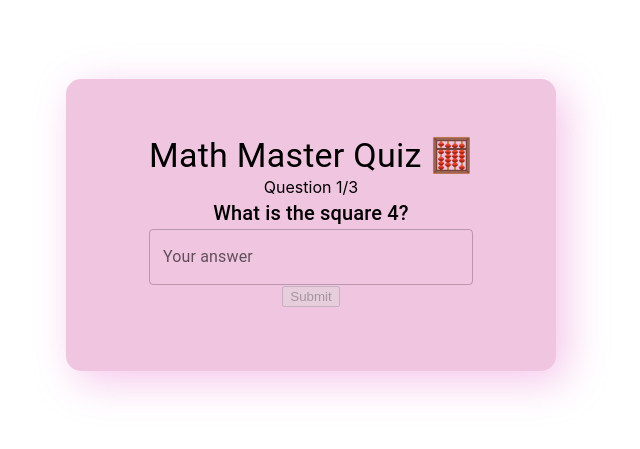
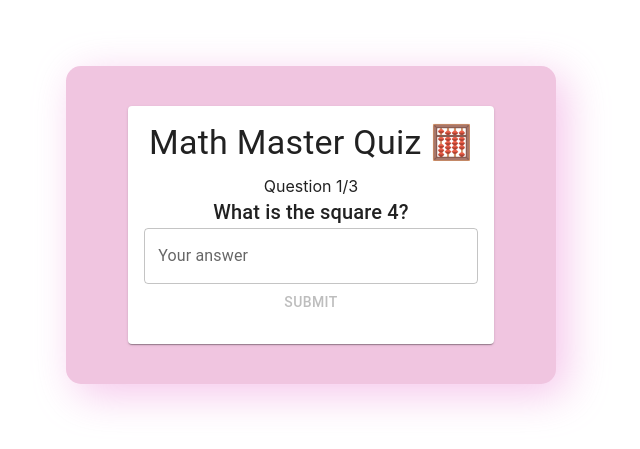
Before and after one commit to Nidyadav/react-Math-master-quiz, a React (Create React App) app: page / in a window 1280 px wide. Shown: the part 175-624 px from the top of the page, without its empty margins (329-969 px from the left). Built offline with nearby package versions, Linux system fonts and the light colour scheme.

Commit message:
Day 8: Improved the layout of Quiz component

```diff
--- a/src/App.js
+++ b/src/App.js
@@ -1,5 +1,4 @@
 import './App.css';
-//import QuizManager from "./components/QuizManager";
 import Quiz from './components/Quiz/Quiz';
 import React from "react";
 function App() {
--- a/src/components/Quiz/Quiz.jsx
+++ b/src/components/Quiz/Quiz.jsx
@@ -1,7 +1,7 @@
-import { Card } from "react-bootstrap";
+
 import questions from "../questions";
 import { React, useState } from "react";
-import { CardContent, TextField, Typography, Box } from "@mui/material";
+import { Button, Card, CardContent, Typography, Box, TextField } from "@mui/material";
 import ScoreCard from "../score/ScoreCard";
 
 function Quiz() {
@@ -31,16 +31,16 @@ function Quiz() {
         setTimeout(() => loadNextQuestion(), 1000);
     };
     return (
-        <div>
+        <div className="quiz-container">
             {showScore ? (
                 <ScoreCard score={score} totalQuestions={questions.length} onTryAgain={resetQuiz} />
 
             ) : (
-                <div className="quiz-container">
+                <div>
                     <Box sx={{ maxWidth: 600, margin: "20px auto", textAlign: "center" }}>
                         <Card className="quiz-card">
                             <CardContent>
-                                <Typography variant="h4" className="quiz-title">
+                                <Typography variant="h4" className="quiz-title" gutterBottom>
                                     Math Master Quiz 🧮
                                 </Typography>
                                 <Typography variant="h8" className="question-count">Question {currentQuestion + 1}/{questions.length}</Typography>
@@ -54,17 +54,19 @@ function Quiz() {
                                     onChange={(e) => setUserInput(e.target.value)}
                                     fullWidth
                                     className="quiz-input" />
-                                <button
+                                <Button
                                     variant="Contained"
                                     color="primary"
                                     onClick={handleSubmit}
                                     className="quiz-button"
                                     disabled={!userInput.trim()}>
-                                    Submit </button> <br></br>
+                                    Submit </Button> <br></br>
                             </CardContent>
                         </Card>
                     </Box>
-                </div>)}
+                </div>
+            )
+            }
         </div>
     );
 } export default Quiz;
--- a/src/components/Quiz/Quiz.scss
+++ b/src/components/Quiz/Quiz.scss
@@ -33,6 +33,8 @@
     font-size: 16px;
     font-weight: bold;
     text-transform: none;
+    color: #1976d2;
+    margin-right: 10px;
 }
 
 .quiz-feedback {
```
